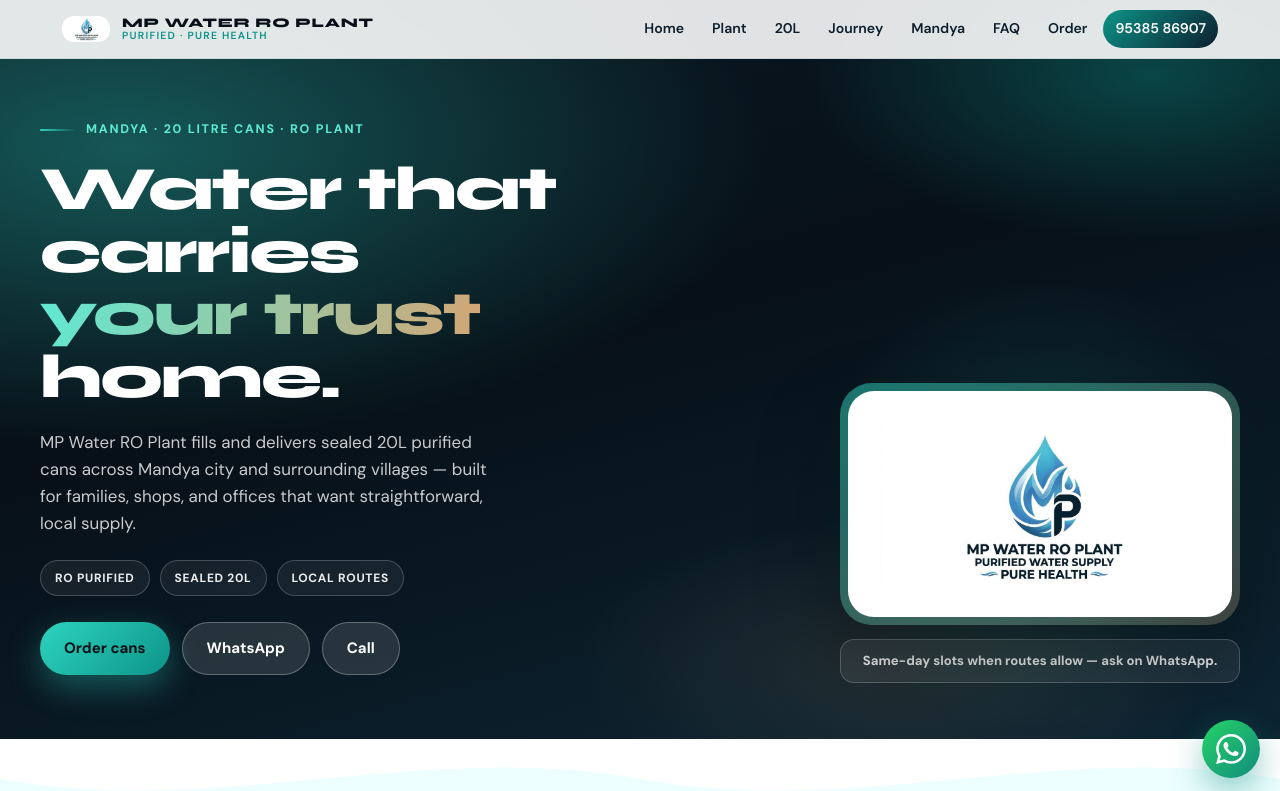
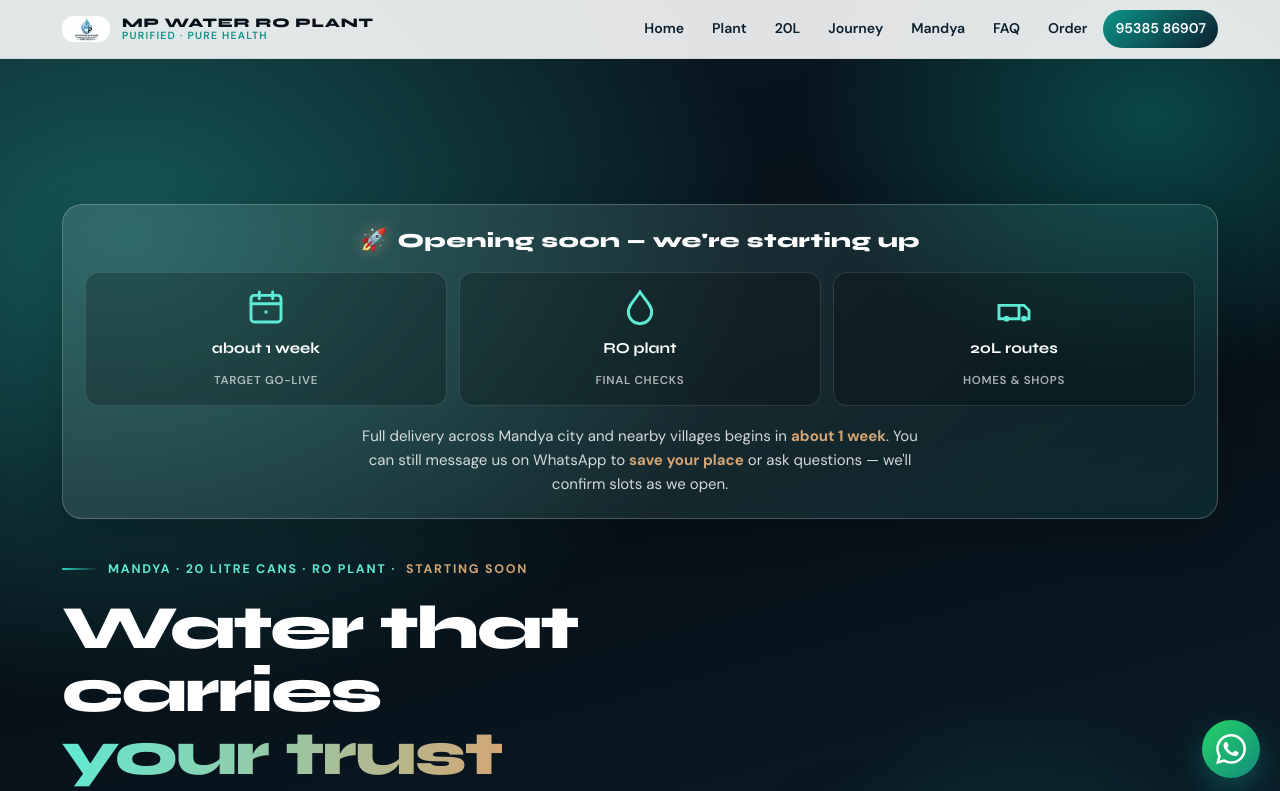
Before and after one commit to Darshan1322/mp-water-ro-plant, a React (Vite) app: page / in a window 1280 px wide. Shown: the top 791 px of the page. Built offline with nearby package versions, Linux system fonts and the light colour scheme.

Commit message:
feat: launching-soon banner with icons in hero
Made-with: Cursor

```diff
--- a/src/App.css
+++ b/src/App.css
@@ -225,6 +225,126 @@
   pointer-events: none;
 }
 
+/* —— Launching soon (pre-opening banner) —— */
+.launch-soon {
+  position: relative;
+  z-index: 2;
+  max-width: 1200px;
+  margin: 0 auto;
+  padding: 96px 22px 0;
+  width: 100%;
+}
+
+@media (max-width: 900px) {
+  .launch-soon {
+    padding-top: 88px;
+  }
+}
+
+.launch-soon__inner {
+  background: linear-gradient(135deg, rgba(255, 255, 255, 0.12) 0%, rgba(45, 212, 191, 0.1) 100%);
+  border: 1px solid rgba(255, 255, 255, 0.22);
+  border-radius: 20px;
+  padding: 20px 22px 22px;
+  box-shadow: 0 16px 40px rgba(0, 0, 0, 0.2);
+  backdrop-filter: blur(8px);
+}
+
+.launch-soon__ribbon {
+  margin: 0 0 16px;
+  text-align: center;
+  font-family: var(--display);
+  font-size: clamp(1.05rem, 2.5vw, 1.25rem);
+  font-weight: 800;
+  color: var(--white);
+  letter-spacing: 0.02em;
+  display: flex;
+  align-items: center;
+  justify-content: center;
+  gap: 10px;
+  flex-wrap: wrap;
+}
+
+.launch-soon__rocket {
+  font-size: 1.35rem;
+  line-height: 1;
+  filter: drop-shadow(0 0 8px rgba(212, 165, 116, 0.6));
+}
+
+.launch-soon__icons {
+  display: grid;
+  grid-template-columns: repeat(3, 1fr);
+  gap: 12px;
+  margin-bottom: 18px;
+}
+
+@media (max-width: 640px) {
+  .launch-soon__icons {
+    grid-template-columns: 1fr;
+    max-width: 280px;
+    margin-left: auto;
+    margin-right: auto;
+  }
+}
+
+.launch-soon__chip {
+  background: rgba(0, 0, 0, 0.22);
+  border: 1px solid rgba(255, 255, 255, 0.12);
+  border-radius: 14px;
+  padding: 14px 12px;
+  text-align: center;
+  color: rgba(255, 255, 255, 0.95);
+}
+
+.launch-soon__chip-icon {
+  display: flex;
+  align-items: center;
+  justify-content: center;
+  margin-bottom: 10px;
+}
+
+.launch-soon__chip-icon svg {
+  width: 40px;
+  height: 40px;
+  color: var(--cyan-glow);
+}
+
+.launch-soon__chip strong {
+  display: block;
+  font-family: var(--display);
+  font-size: 0.95rem;
+  margin-bottom: 4px;
+  color: var(--white);
+}
+
+.launch-soon__chip span {
+  font-size: 0.72rem;
+  font-weight: 600;
+  letter-spacing: 0.06em;
+  text-transform: uppercase;
+  color: rgba(255, 255, 255, 0.65);
+}
+
+.launch-soon__text {
+  margin: 0;
+  text-align: center;
+  font-size: 0.94rem;
+  line-height: 1.6;
+  color: rgba(255, 255, 255, 0.82);
+  max-width: 560px;
+  margin-left: auto;
+  margin-right: auto;
+}
+
+.launch-soon__text strong {
+  color: var(--sand);
+}
+
+.hero__eyebrow-soon {
+  color: var(--sand);
+  font-weight: 800;
+}
+
 .hero__grid {
   position: relative;
   z-index: 1;
@@ -235,14 +355,14 @@
   grid-template-columns: 1.05fr 0.95fr;
   gap: 36px;
   align-items: end;
-  padding-bottom: 56px;
+  padding: 28px 22px 56px;
 }
 
 @media (max-width: 900px) {
   .hero__grid {
     grid-template-columns: 1fr;
     text-align: center;
-    padding-bottom: 40px;
+    padding: 20px 22px 40px;
   }
 }
 
--- a/src/App.jsx
+++ b/src/App.jsx
@@ -119,6 +119,64 @@ const faqItems = [
   },
 ]
 
+/** Change to empty string when you are fully live */
+const LAUNCH_WINDOW_LABEL = 'about 1 week'
+
+function LaunchSoonBanner() {
+  return (
+    <div className="launch-soon" role="status" aria-live="polite">
+      <div className="launch-soon__inner">
+        <p className="launch-soon__ribbon">
+          <span className="launch-soon__rocket" aria-hidden>
+            🚀
+          </span>
+          Opening soon — we&apos;re starting up
+        </p>
+
+        <div className="launch-soon__icons">
+          <div className="launch-soon__chip">
+            <div className="launch-soon__chip-icon" aria-hidden>
+              <svg viewBox="0 0 24 24" fill="none" stroke="currentColor" strokeWidth="1.75" strokeLinecap="round">
+                <rect x="3" y="5" width="18" height="16" rx="2" />
+                <path d="M3 10h18M8 3v4M16 3v4" />
+                <circle cx="12" cy="15" r="1" fill="currentColor" stroke="none" />
+              </svg>
+            </div>
+            <strong>{LAUNCH_WINDOW_LABEL}</strong>
+            <span>Target go-live</span>
+          </div>
+          <div className="launch-soon__chip">
+            <div className="launch-soon__chip-icon" aria-hidden>
+              <svg viewBox="0 0 24 24" fill="none" stroke="currentColor" strokeWidth="1.75" strokeLinecap="round">
+                <path d="M12 3c-4 6-7 8-7 12a7 7 0 0014 0c0-4-3-6-7-12z" />
+              </svg>
+            </div>
+            <strong>RO plant</strong>
+            <span>Final checks</span>
+          </div>
+          <div className="launch-soon__chip">
+            <div className="launch-soon__chip-icon" aria-hidden>
+              <svg viewBox="0 0 24 24" fill="none" stroke="currentColor" strokeWidth="1.75" strokeLinecap="round">
+                <path d="M3 11h12v8H3v-8zM15 11h3l3 3v5h-3" />
+                <circle cx="7.5" cy="19" r="1.75" fill="currentColor" stroke="none" />
+                <circle cx="18" cy="19" r="1.75" fill="currentColor" stroke="none" />
+              </svg>
+            </div>
+            <strong>20L routes</strong>
+            <span>Homes &amp; shops</span>
+          </div>
+        </div>
+
+        <p className="launch-soon__text">
+          Full delivery across Mandya city and nearby villages begins in <strong>{LAUNCH_WINDOW_LABEL}</strong>. You can
+          still message us on WhatsApp to <strong>save your place</strong> or ask questions — we&apos;ll confirm slots
+          as we open.
+        </p>
+      </div>
+    </div>
+  )
+}
+
 function WaveDivider({ flip, toNavy }) {
   return (
     <div
@@ -213,9 +271,12 @@ function App() {
       <main>
         <section className="hero" id="home">
           <div className="hero__mesh" aria-hidden />
+          <LaunchSoonBanner />
           <div className="hero__grid">
             <div className="hero__copy">
-              <p className="hero__eyebrow">Mandya · 20 litre cans · RO plant</p>
+              <p className="hero__eyebrow">
+                Mandya · 20 litre cans · RO plant · <span className="hero__eyebrow-soon">Starting soon</span>
+              </p>
               <h1>
                 Water that carries
                 <br />
@@ -250,7 +311,7 @@ function App() {
                   </div>
                 </div>
                 <a className="hero__slot-note" href={WHATSAPP} target="_blank" rel="noreferrer">
-                  Same-day slots when routes allow — ask on WhatsApp.
+                  Opening in ~1 week — WhatsApp us to get on the delivery list.
                 </a>
               </div>
             </div>
```
